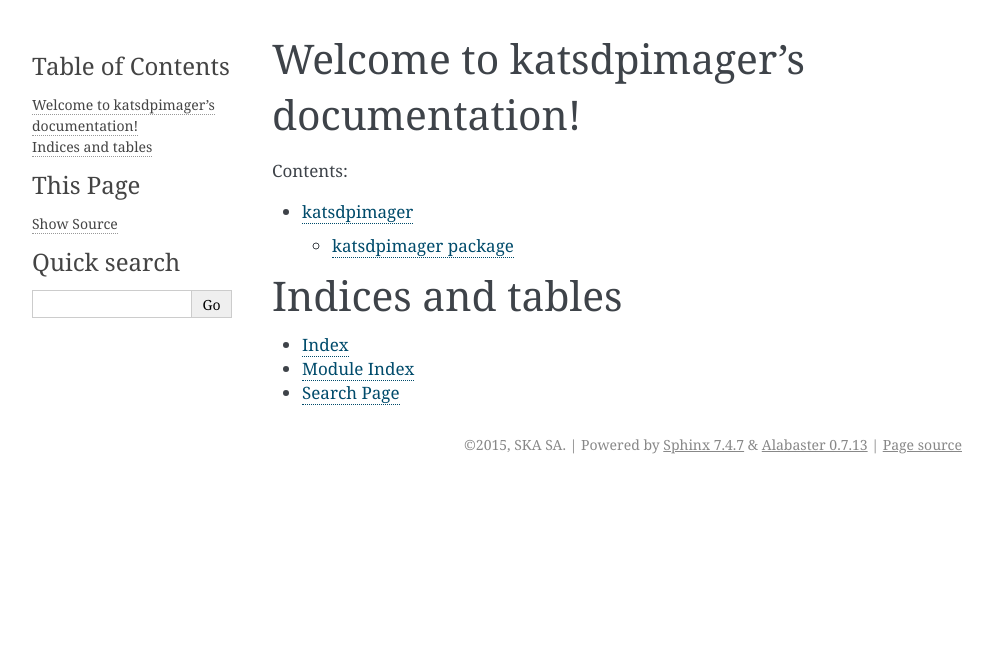
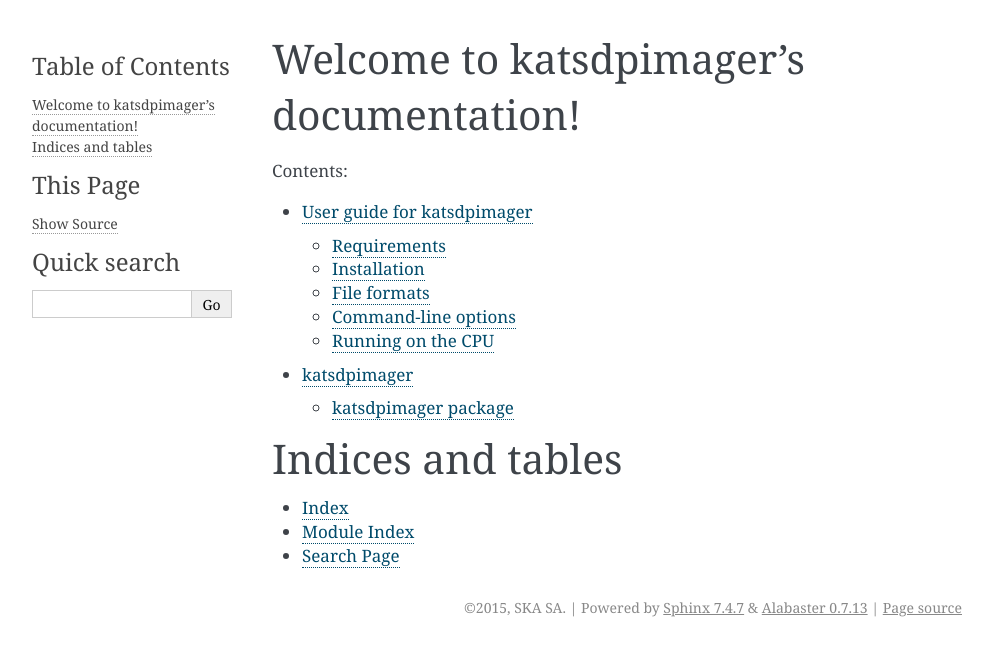
Before and after one commit to ska-sa/katsdppipelines, a Sphinx documentation site: the page built from katsdpimager/doc/index.rst, in a window 1280 px wide. Shown: the top 656 px of the page, without its empty margins (148-1141 px from the left). Built offline with Sphinx 7.4.7, drawn with Linux system fonts in a browser that asks for light colours; some of the changed lines change nothing that is shown.

Commit message:
Add some user documentation for katsdpimager

```diff
--- a/katsdpimager/doc/index.rst
+++ b/katsdpimager/doc/index.rst
@@ -11,6 +11,7 @@
 .. toctree::
    :maxdepth: 2
 
+   user.rst
    modules.rst
 
 Indices and tables
--- /dev/null
+++ b/katsdpimager/doc/user.rst
@@ -0,0 +1,198 @@
+User guide for katsdpimager
+---------------------------
+katsdpimager is a GPU-accelerated spectral line imager for radio astronomy. It
+is still in development, so not all features necessarily work.
+
+Requirements
+============
+katsdpimager is implemented in Python, and is installed with standard Python
+packaging tools. The pure-Python dependencies are automatically handled by
+these packaging tools, but there are some additional requirements:
+
+ - An SSH key that is authorised for Github access to the SKA South Africa
+   private repositories.
+ - An NVIDIA GPU with the CUDA toolkit. At least version 6.0 is required, but
+   testing is only done with 7.0 and later (but see :ref:`cpu`).
+ - `Casacore`_ 2.x, compiled with Python support
+ - libhdf5, including development headers (``libhdf5-dev`` in Debian/Ubuntu)
+ - Boost.Python
+ - A C++ compiler such as GCC
+
+.. _Casacore: https://github.com/casacore/casacore
+
+Installation
+============
+Once the pre-requisites from the previous section are present, install the
+``imager-support`` branch of katsdpsigproc:
+
+.. code-block:: sh
+
+   git clone -b imager-support git@github.com:ska-sa/katsdpsigproc
+   cd katsdpsigproc
+   pip install .
+
+Then install katsdpimager, from the ``imager-dev`` branch of katsdppipelines.
+You can also try the ``master`` branch, but it lags behind:
+
+.. code-block:: sh
+
+   git clone -b imager-dev git@github.com:ska-sa/katsdppipelines
+   cd katsdppipelines/katsdpimager
+   pip install .
+
+After these steps, you should be able to run ``imager.py``.
+
+File formats
+============
+The input is taken from a `Measurement Set`_ containing visibilities and the
+output image is a `FITS`_ file. The input can contain multiple channels, but
+only one channel can be imaged.
+
+.. _Measurement set: http://casa.nrao.edu/Memos/229.html
+.. _FITS: http://fits.gsfc.nasa.gov/fits_documentation.html
+
+The input file *must* have the suffix ``.ms``. This is to support future
+expansion where multiple file formats will be supported and detected by their
+extension.
+
+Command-line options
+====================
+The simplest possible incantation is
+
+.. code-block:: sh
+
+   imager.py input.ms output.fits
+
+Imaging is not a one-size-fits-all process, and so this is unlikely
+to do what you need. Nevertheless, it tries to make reasonable guesses about
+resolution and image size based on the dish sizes and array layout encoded in
+the input.
+
+Where command-line options represent physical quantities, they should be
+specified with the unit e.g. ``0.21m`` or ``18 arcsec``. Angles specified
+without a unit are assumed to be in radians. Wavelengths can also be specified
+using units of frequency.
+
+Run ``imager.py -h`` to see a summary of command-line options, as well as
+their default values. There are also a number of options that are not
+documented here, as they require a more detailed understanding of the
+implementation details and won't be needed for common usage.
+
+Input selection options
+^^^^^^^^^^^^^^^^^^^^^^^
+
+.. option:: --channel <CHANNEL>
+
+   Selects the channel to image from a multi-channel input, counting from 0.
+
+.. option:: --input-option <KEY>=<VALUE>
+
+   Passes an option to an input backend. At the moment the only backend is for
+   measurement sets, which supports the following key-value pairs:
+
+   data=<COLUMN>
+     Specifies the column in the measurement set containing the data to image
+     (e.g. ``DATA`` or ``CORRECTED_DATA``). The default is ``DATA``.
+   data-desc=<INDEX>
+     Data description in the measurement set to image, starting from 0
+   field=<INDEX>
+     Field in the measurement set to image, starting from 0
+
+Output image options
+^^^^^^^^^^^^^^^^^^^^
+By default, katsdpimager uses the dish size and wavelength to estimate the
+field of view, and the longest baseline and wavelength to estimate the
+resolution. You can either keep these heuristics but adjust the scaling
+factors using :option:`--q-fov` and :option:`--image-oversample`, or you can
+disable the heuristics and specify your own sizes using :option:`--pixel-size`
+and :option:`--pixels`.
+
+.. option:: --q-fov <RATIO>
+
+   Specifies a scaling factor for the field-of-view estimation. Since there is
+   no information in the measurement set about aperture efficiency or beam
+   shape, the heuristics assume a uniformly illuminated dish and chooses a
+   field of view that encompasses the first null of this ideal beam. For a
+   tapered illumination or to image beyond the first null, one will need to
+   specify a value larger than 1.
+
+.. option:: --image-oversample <RATIO>
+
+   Specify the number of pixels per synthesized beam. The beam size used here
+   is computed using only the longest baseline and the wavelength, rather than
+   the full point spread function.
+
+.. option:: --pixel-size <ANGLE>
+
+   Specify the size of pixels at the centre of the image (pixels do not all
+   subtend exactly the same angle due to the projection).
+
+.. option:: --pixels <N>
+
+   The number of pixels in each direction. For implementation reasons, not all
+   sizes are supported. If an unsupported size is specified, the closest
+   supported size will be reported in the error message.
+
+.. option:: --stokes <PARAMETERS>
+
+   A list of Stokes parameters to image, with no spaces and in upper case e.g.
+   :kbd:`IQUV`.
+
+Imaging control options
+^^^^^^^^^^^^^^^^^^^^^^^
+
+.. option:: --weight-type {natural,uniform,robust}
+
+   Method used to compute imaging density weights.
+
+.. option:: --robustness <N>
+
+   Robustness parameter for robust weighting.
+
+Quality options
+^^^^^^^^^^^^^^^
+
+.. option:: --precision {single,double}
+
+   Specify the floating-point precision of the output image. This precision is
+   also used in the gridding and Fourier transforms. Note that most NVIDIA
+   GPUs other than Tesla have extremely poor double-precision performance.
+
+.. option:: --psf-patch
+
+   Pixels in beam patch used for CLEAN.
+
+.. option:: --major <N>, --minor <M>
+
+   Number of major cycles and number of minor cycles per major cycle for
+   CLEAN.
+
+.. option:: --eps-w <VALUE>
+
+   Level at which W-correction kernel is truncated.
+
+Output options
+^^^^^^^^^^^^^^
+Normally only the output image is written, but it is also possible to write
+various intermediate products:
+
+.. option:: --write-weights <FILE>, --write-psf <FILE>, --write-grid <FILE>, --write-dirty <FILE>, --write-model <FILE>, --write-residuals <FILE>
+
+   Write a FITS file with the corresponding intermediate results.
+
+.. _cpu:
+
+Running on the CPU
+==================
+It is also possible to run katsdpimager without a GPU, although it is not well
+optimised and thus not recommended. When installing katsdpimager, use the
+command
+
+.. code-block:: sh
+
+   pip install '.[cpu]'
+
+to install the necessary support packages. Then pass :option:`--host` when
+running.  Note that this will still install GPU packages like
+pycuda; if you're unable to install them, you'll need to modify katsdpimager
+yourself to remove the dependencies.
```
